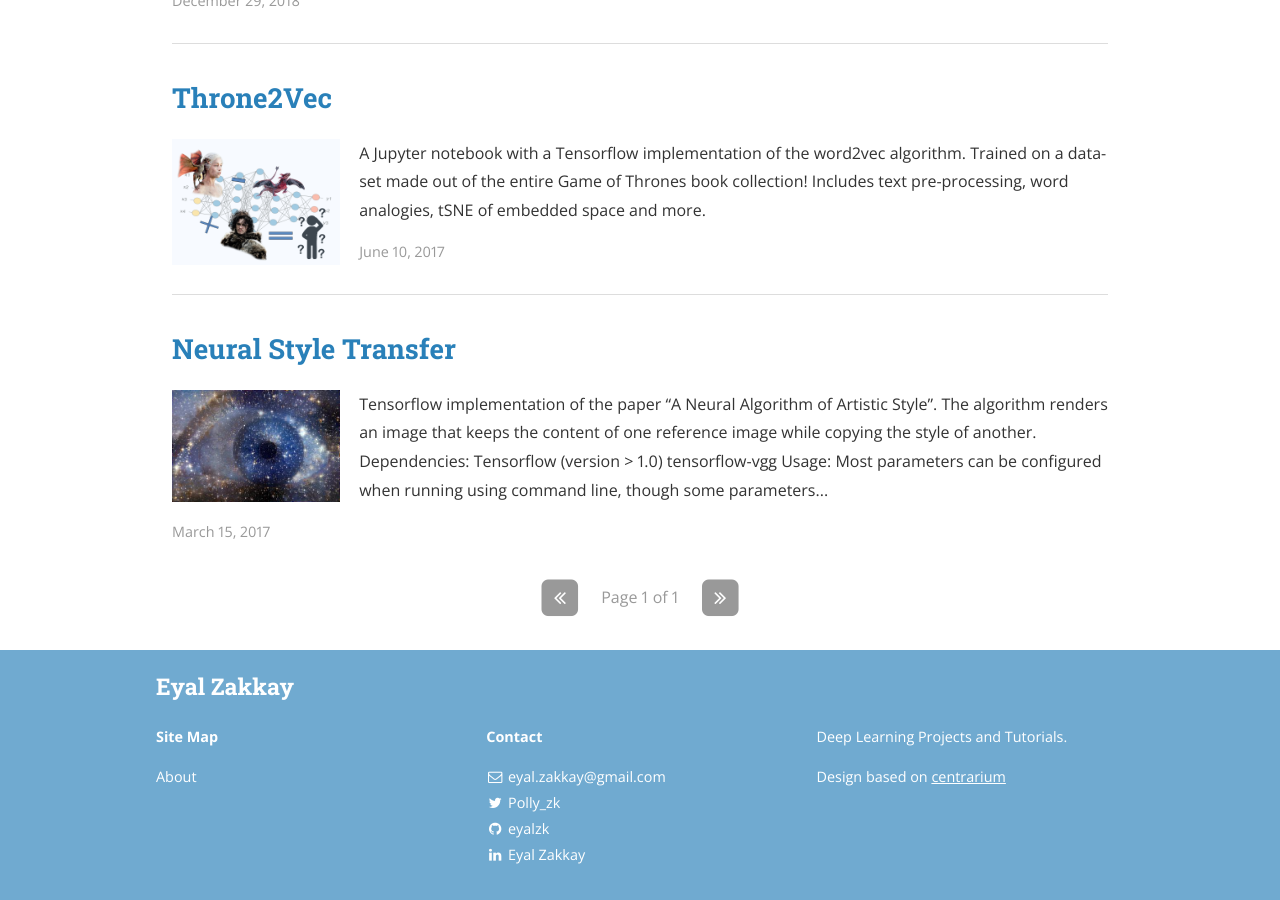
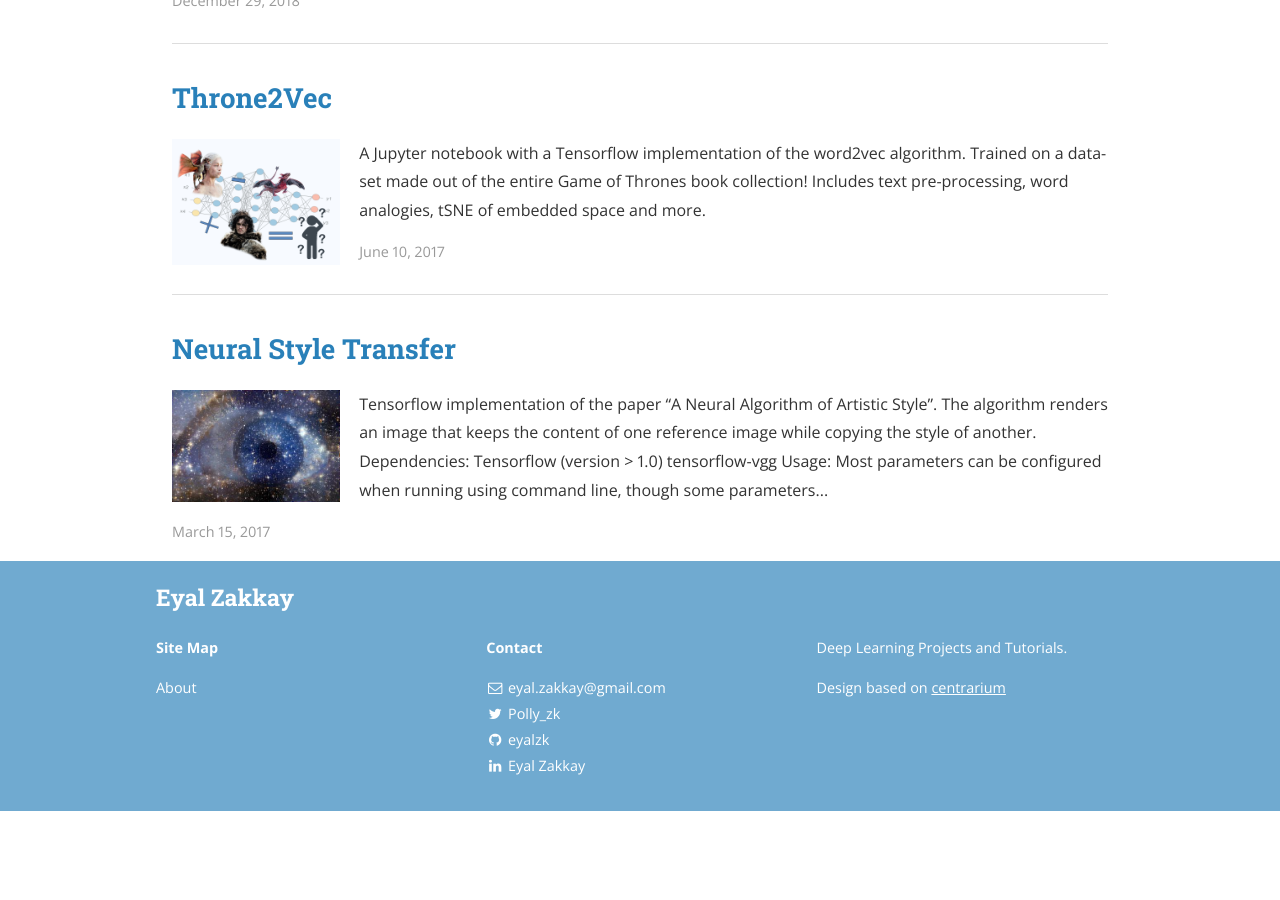
Before and after one commit to eyalzk/eyalzk.github.io, a Jekyll site: the page built from index.html, in a window 1280 px wide and 900 px high, scrolled down 993 px. Built offline with Jekyll 4.4.1, drawn with Linux system fonts in a browser that asks for light colours; nearby versions of some CDN libraries; the list of posts is cut into pages by our own code; after the commit the page ends 1804 px from its top, so only the background shows below that.

Commit message:
updated site WIP

```diff
--- a/index.html
+++ b/index.html
@@ -53,7 +53,8 @@ layout: default
   {% endif %}
   {% endfor %}
 </ul>
-
+<!-- For now, no pagination -->
+{% if false %}
 <nav class="pagination" role="navigation">
 	<p>
     {% if paginator.previous_page %}
@@ -94,6 +95,8 @@ layout: default
 		{% endif %}
 	</p>
 </nav>
+{% endif %}
+<!--(end) For now, no pagination -->
 
 </div>
 </div>
```
